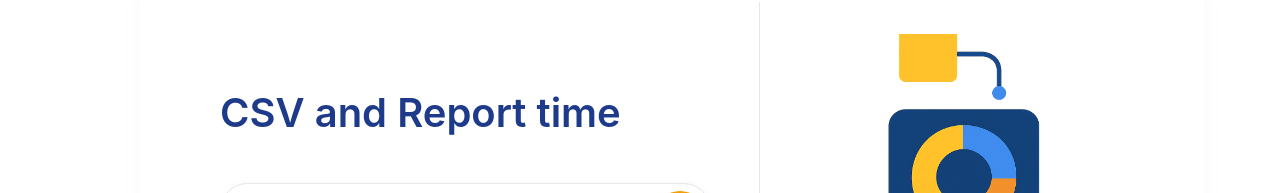
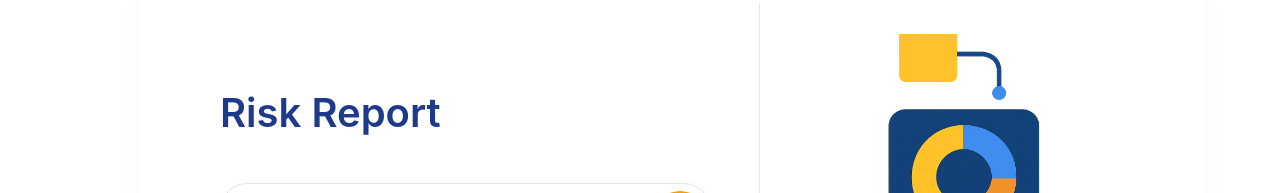
Before and after one commit to vcyberizadmin/LLM-GEN-REP-FE, a React (Vite) app: page /dashboard in a window 1280 px wide. Shown: the part 122-315 px from the top of the page. Built offline with nearby package versions, Linux system fonts and the light colour scheme; no server answers; sample sign-in values are in the browser's storage.

Commit message:
Update App.jsx
updated the title to be displayed on the app

```diff
--- a/src/App.jsx
+++ b/src/App.jsx
@@ -495,7 +495,7 @@
         <div className="main-content">
           <div className="content-left">
             <div className="content-section">
-              <h2 className="section-title">CSV and Report time</h2>
+              <h2 className="section-title">Risk Report</h2>
               <div className="search-wrapper">
                 <input
                   type="text"
```
